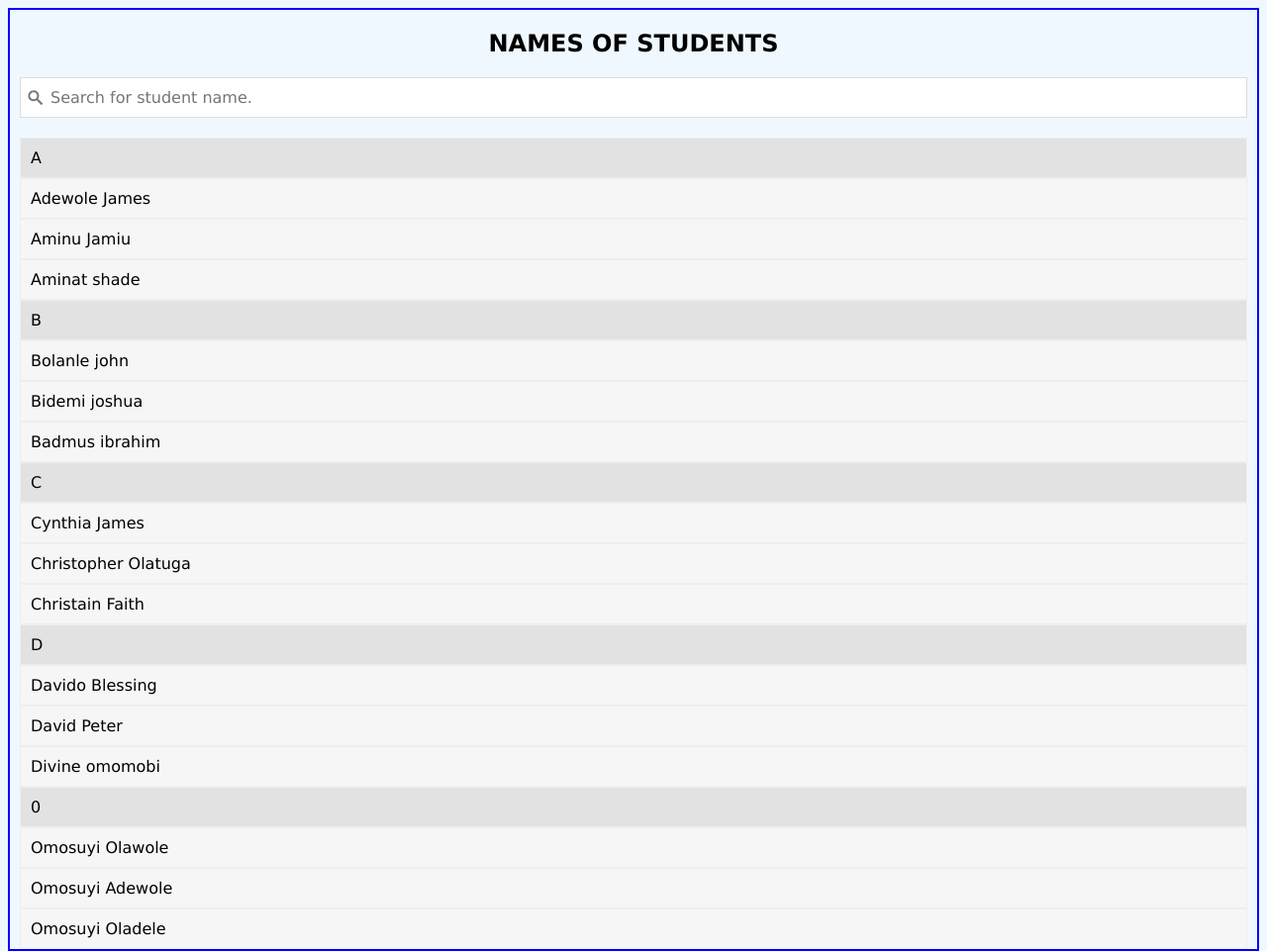
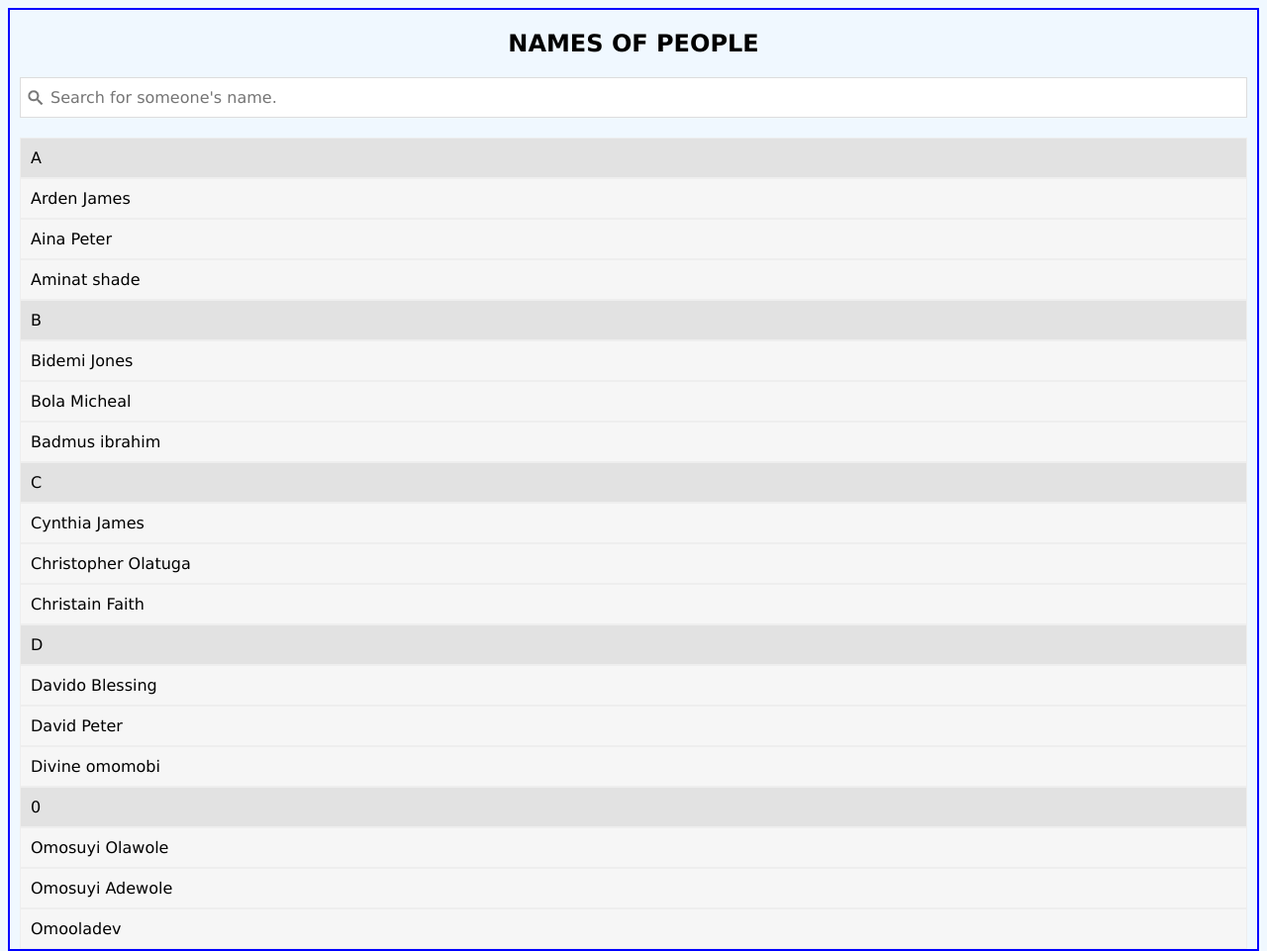
Before and after one commit to omooladev/Mini-Website-Projects, a plain HTML site: page search-filter/index.html in a window 1280 px wide. Shown: the whole page at 99% size. Drawn offline with Linux system fonts and the light colour scheme.

Commit message:
add new names of people in the html file

```diff
--- a/search-filter/index.html
+++ b/search-filter/index.html
@@ -9,17 +9,17 @@
 </head>
 <body>
     <div class="container">
-        <h2>NAMES OF STUDENTS</h2>
-        <input type="text" placeholder="Search for student name." class="input">
+        <h2>NAMES OF PEOPLE</h2>
+        <input type="text" placeholder="Search for someone's name." class="input">
     <ul class="classlist">
         <li><a href="#" class="header">A</a></li>
-        <li><a href="#">Adewole James</a></li>
-        <li><a href="#">Aminu Jamiu</a></li>
+        <li><a href="#">Arden James</a></li>
+        <li><a href="#">Aina Peter</a></li>
         <li><a href="#">Aminat shade</a></li>
 
         <li><a href="#" class="header">B</a></li>
-        <li><a href="#">Bolanle john</a></li>
-        <li><a href="#">Bidemi joshua</a></li>
+        <li><a href="#">Bidemi Jones</a></li>
+        <li><a href="#">Bola Micheal</a></li>
         <li><a href="#">Badmus ibrahim</a></li>
 
         <li><a href="#" class="header">C</a></li>
@@ -35,7 +35,7 @@
         <li><a href="#" class="header">0</a></li>
         <li><a href="#">Omosuyi Olawole</a></li>
         <li><a href="#">Omosuyi Adewole</a></li>
-        <li><a href="#">Omosuyi Oladele</a></li>
+        <li><a href="#">Omooladev</a></li>
     </ul>
     </div>
 
```
